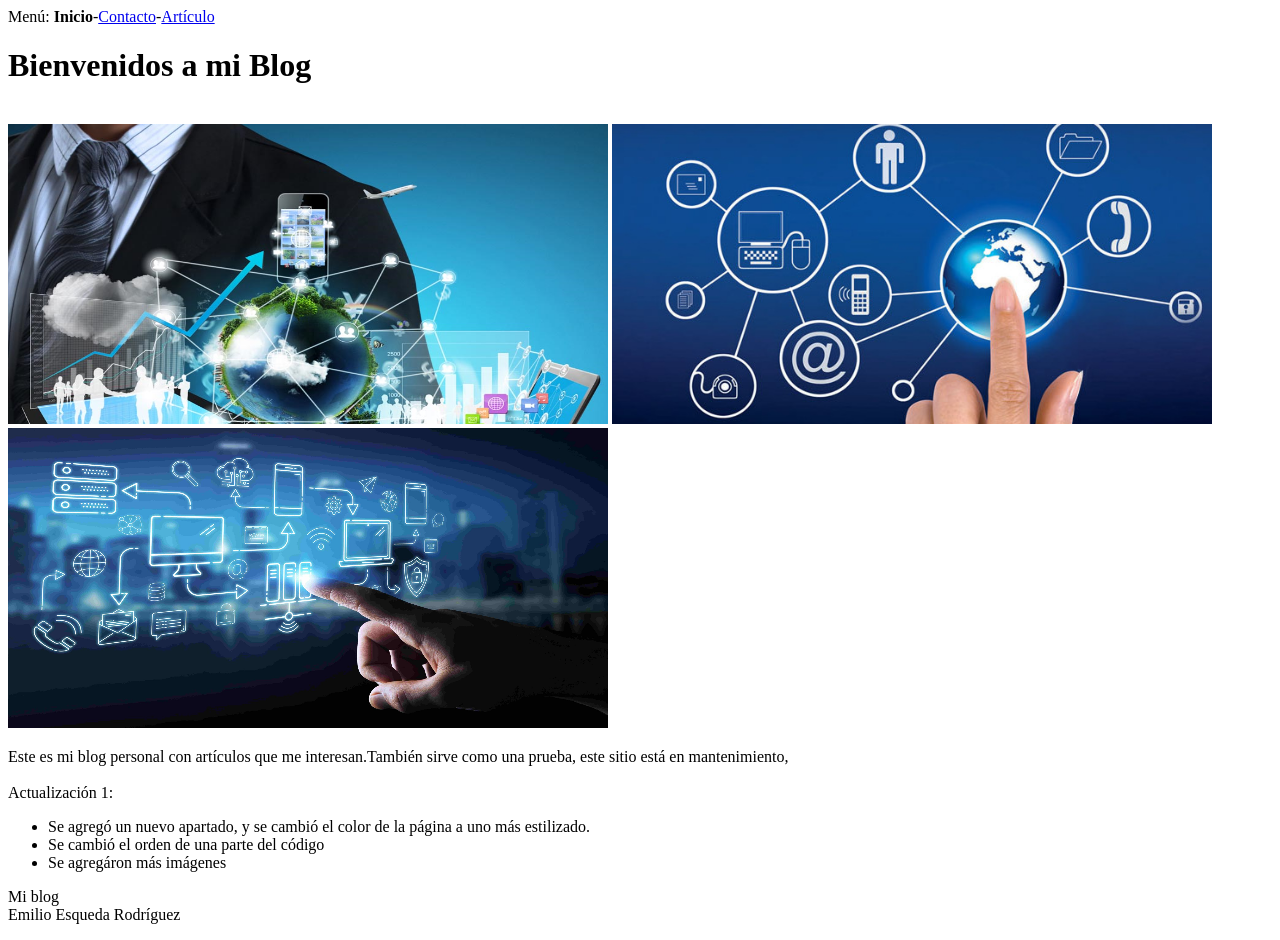
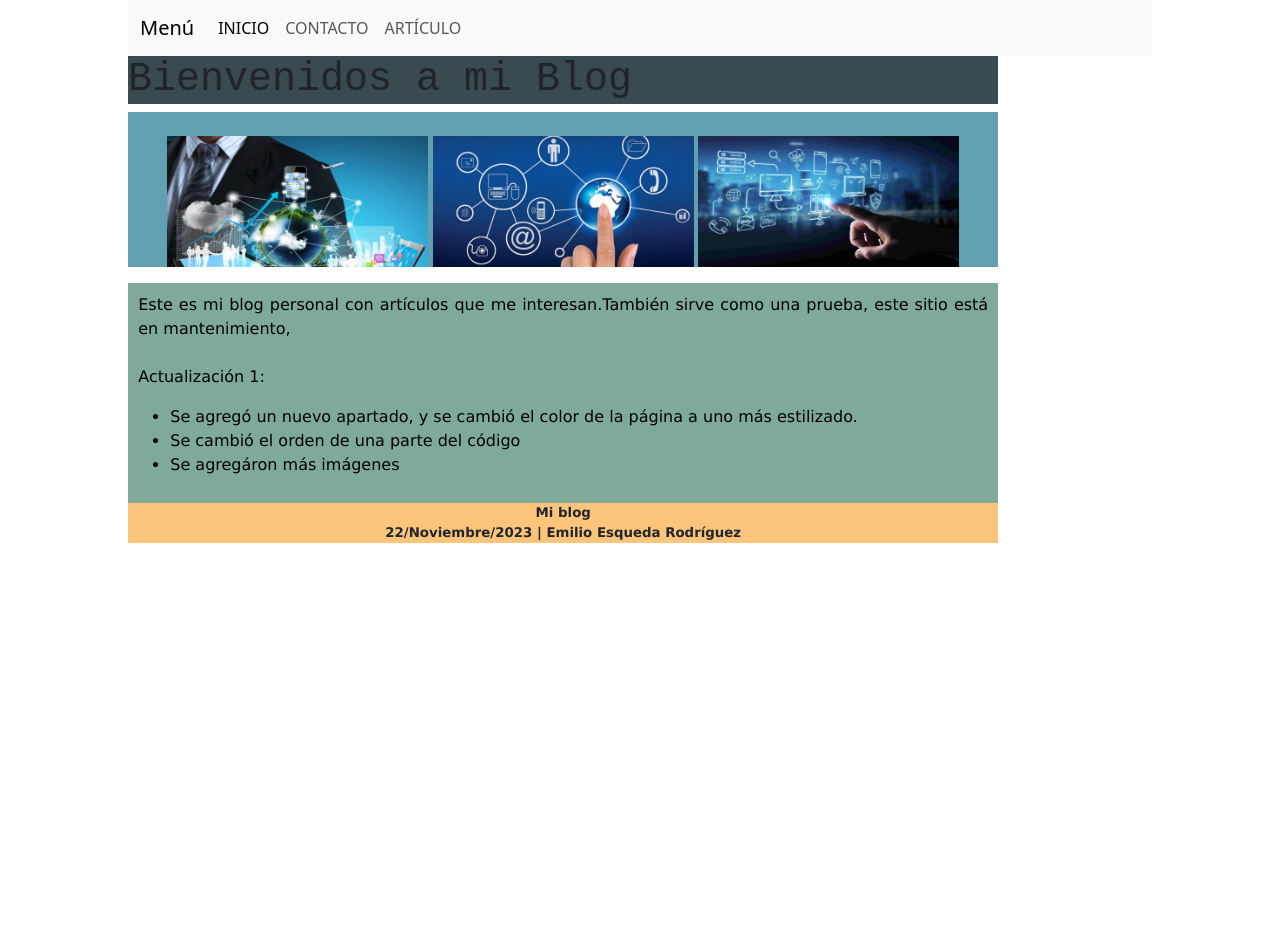
Before and after one commit to Emiliouanl/Mi_Blog, a plain HTML site: page index.html in a window 1280 px wide. After the commit the page ends 800 px from the top, so only its background shows below. Drawn offline with nearby package versions, Linux system fonts and the light colour scheme.

Commit message:
Update index.html

```diff
--- a/index.html
+++ b/index.html
@@ -2,15 +2,39 @@
 <html>
     <head>
         <title>Blog</title>
-        <link href="css/t03-estilos.css.css" rel="stylesheet">
+        <link href="css/t03-estilos.css" rel="stylesheet">
+
+        <link href="https://cdn.jsdelivr.net/npm/bootstrap@5.3.2/dist/css/bootstrap.min.css" rel="stylesheet"
+        integrity="sha384-T3c6CoIi6uLrA9TneNEoa7RxnatzjcDSCmG1MXxSR1GAsXEV/Dwwykc2MPK8M2HN" crossorigin="anonymous">
     </head>
     <body>
 
          <!--Cambio de páginas-->
-        <div class="menu">
-            Menú: <strong>Inicio</strong>-<a href="contacto.html">Contacto</a>-<a href="t03-articulo.html">Artículo</a>
-        </div>
+         <nav class="navbar navbar-expand-lg bg-body-tertiary">
+            <div class="container-fluid">
+            <a class="navbar-brand" href="#">Men&uacute;</a>
+                <button class="navbar-toggler" type="button" data-bs-toggle="collapse"
+                data-bs-target="#navbarSupportedContent" aria-controls="navbarSupportedContent" aria-expanded="false"
+                aria-label="Toggle navigation">
+                    <span class="navbar-toggler-icon"></span>
+                </button>
+            <div class="collapse navbar-collapse" id="navbarSupportedContent">
+                <ul class="navbar-nav me-auto mb-2 mb-lg-0">
+                     <li class="nav-item">
+                        <a class="nav-link active" aria-current="page" href="index.html">INICIO</a>
+                     </li>
+                     <li class="nav-item">
+                        <a class="nav-link" href="contacto.html">CONTACTO</a>
+                     </li>
+                     <li class="nav-item">
+                        <a class="nav-link" href="t03-articulo.html">ARTÍCULO</a>
+                     </li>
+                </ul>
+            </div>
+            </div>
+        </nav>
 
+        <!--No pude separar esto-->
         <!--Encabezado-->
         <div id="zona-encabezado">
             <h1>Bienvenidos a mi Blog</h1>
@@ -29,7 +53,8 @@
 
          <!--Texto-->
         <div class="texto-cuerpo">
-            <p>Este es mi blog personal con artículos que me interesan.También sirve como una prueba, este sitio está en mantenimiento,<br>
+            <p>Este es mi blog personal con artículos que me interesan.También sirve como una prueba,
+                este sitio está en mantenimiento,<br>
                 <br>
                 Actualización 1: <br>
                 <ul>
@@ -40,11 +65,12 @@
             </p>
         </div>
 
+        <!--No pude separar esto-->
         <!--Leyenda del final-->
         <div id="zona-final">
             <p class="texto-final">
                 Mi blog<br>
-                Emilio Esqueda Rodríguez<br>
+                22/Noviembre/2023 | Emilio Esqueda Rodríguez<br>
                 </p>
         </div>
 
```
